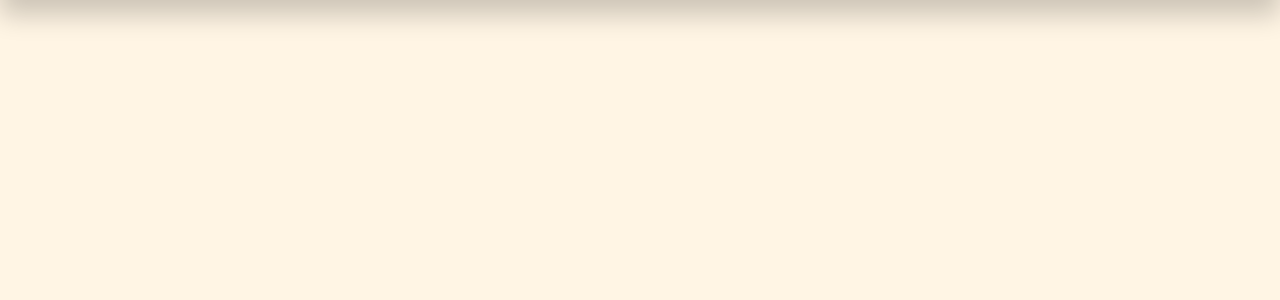
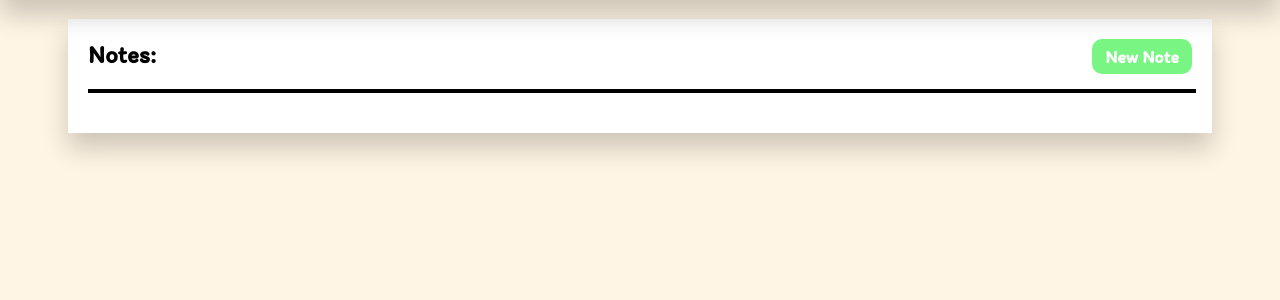
Before and after one commit to sabuka-dumbo/WellnessHub, a Django app: page /notes/ in a window 1280 px wide. Shown: the part 121-421 px from the top of the page. Run offline with Django 5.2, Linux system fonts and the light colour scheme.

Commit message:
Mar 17, 2025, 2:46 PM

```diff
--- a/wellnesshub/wh/static/css/notes.css
+++ b/wellnesshub/wh/static/css/notes.css
@@ -0,0 +1,50 @@
+.notes-div {
+    position: relative;
+    top: 0;
+    left: 60px;
+    width: calc(100% - 160px);
+    height: max-content;
+    padding: 20px;
+    background-color: white;
+    box-shadow: 0px 15px 25px rgba(0, 0, 0, 0.201);
+    margin-top: 140px;
+}
+
+.notes-title {
+    position: relative;
+    top: 0px;
+    left: 0px;
+    width: max-content;
+    height: max-content;
+    font-family: "Itim";
+    font-size: 25px;
+    font-weight: bold;
+    padding: 0;
+    margin: 0;
+}
+
+.notes-new {
+    position: absolute;
+    top: 20px;
+    right: 20px;
+    width: 100px;
+    height: 35px;
+    border: none;
+    border-radius: 10px;
+    background-color: #78F583;
+    color: white;
+    font-family: "Itim";
+    font-size: 18px;
+    font-weight: bold;
+}
+
+.notes-line {
+    position: relative;
+    top: 0;
+    left: 0;
+    width: 100%;
+    height: max-content;
+    border: 2px solid black;
+    margin-top: 20px;
+    margin-bottom: 20px;
+}
--- a/wellnesshub/wh/templates/notes.html
+++ b/wellnesshub/wh/templates/notes.html
@@ -3,7 +3,7 @@
 
 
 {% block head %}
-    <link href="{% static 'css/index.css' %}" rel="stylesheet">
+    <link href="{% static 'css/notes.css' %}" rel="stylesheet">
 {% endblock %}
 
 
@@ -18,6 +18,15 @@
 
 
 {% block body %}
+    <div class="notes-div">
+        <h1 class="notes-title">Notes:</h1>
 
-    <script src="{% static 'js/index.js' %}"></script>
+        <button class="notes-new">New Note</button>
+
+        <hr class="notes-line">
+
+
+    </div>
+
+    <script src="{% static 'js/notes.js' %}"></script>
 {% endblock %}
```
